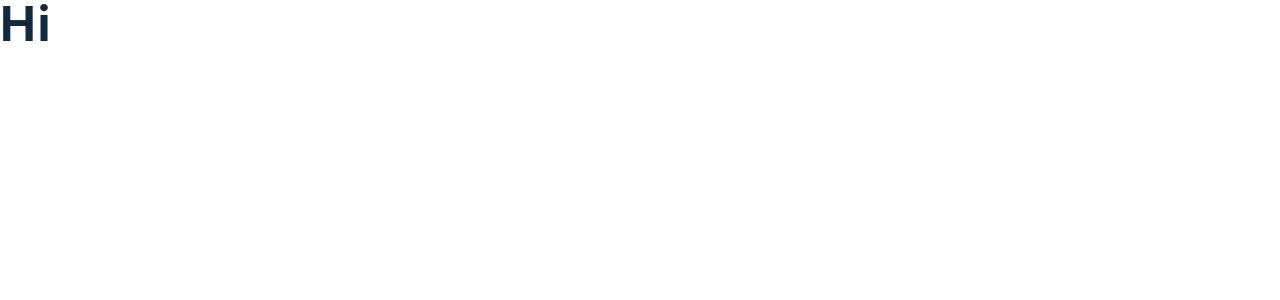
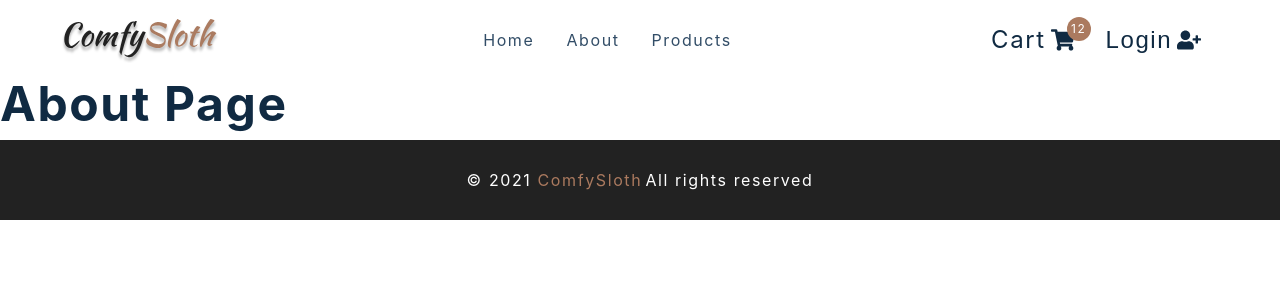
Before and after one commit to wahed2102/commerce, a React (Create React App) app: page /about in a window 1280 px wide. Shown: the top 300 px of the page. Built offline with nearby package versions, Linux system fonts and the light colour scheme; the HTML template or start-up script is replaced by a standard one.

Commit message:
Setup React Router, Navbar, Footer and Sidebar

```diff
--- a/src/App.js
+++ b/src/App.js
@@ -1,10 +1,23 @@
-import "./App.css";
+import React from "react";
+import { BrowserRouter as Router, Route, Switch } from "react-router-dom";
+import { Navbar, Sidebar, Footer } from "./components";
+import { Home, About } from "./pages";
 
 function App() {
   return (
-    <div className="App">
-      <h1>Hi</h1>
-    </div>
+    <Router>
+      <Navbar />
+      <Sidebar />
+      <Switch>
+        <Route exact path="/">
+          <Home />
+        </Route>
+        <Route path="/about">
+          <About />
+        </Route>
+      </Switch>
+      <Footer />
+    </Router>
   );
 }
 
--- /dev/null
+++ b/src/components/CartButtons.js
@@ -0,0 +1,77 @@
+import React from "react";
+import { FaShoppingCart, FaUserMinus, FaUserPlus } from "react-icons/fa";
+import { Link } from "react-router-dom";
+import styled from "styled-components";
+
+const CartButtons = () => {
+  return (
+    <Wrapper className="cart-btn-wrapper">
+      <Link to="/cart" className="cart-btn">
+        Cart{" "}
+        <span className="cart-container">
+          <FaShoppingCart />
+          <span className="cart-value">12</span>
+        </span>
+      </Link>
+      <button type="button" className="auth-btn">
+        Login <FaUserPlus />
+      </button>
+    </Wrapper>
+  );
+};
+
+const Wrapper = styled.div`
+  display: grid;
+  grid-template-columns: 1fr 1fr;
+  align-items: center;
+  width: 225px;
+
+  .cart-btn {
+    color: var(--clr-grey-1);
+    font-size: 1.5rem;
+    letter-spacing: var(--spacing);
+    color: var(--clr-grey-1);
+    display: flex;
+
+    align-items: center;
+  }
+  .cart-container {
+    display: flex;
+    align-items: center;
+    position: relative;
+    svg {
+      height: 1.6rem;
+      margin-left: 5px;
+    }
+  }
+  .cart-value {
+    position: absolute;
+    top: -10px;
+    right: -16px;
+    background: var(--clr-primary-5);
+    width: 16px;
+    height: 16px;
+    display: flex;
+    align-items: center;
+    justify-content: center;
+    border-radius: 50%;
+    font-size: 0.75rem;
+    color: var(--clr-white);
+    padding: 12px;
+  }
+  .auth-btn {
+    display: flex;
+    align-items: center;
+    background: transparent;
+    border-color: transparent;
+    font-size: 1.5rem;
+    cursor: pointer;
+    color: var(--clr-grey-1);
+    letter-spacing: var(--spacing);
+    svg {
+      margin-left: 5px;
+    }
+  }
+`;
+
+export default CartButtons;
--- /dev/null
+++ b/src/components/Footer.js
@@ -0,0 +1,39 @@
+import React from "react";
+import styled from "styled-components";
+
+const Footer = () => {
+  return (
+    <Wrapper>
+      <h5>
+        &copy; {new Date().getFullYear()} <span> ComfySloth</span>
+      </h5>
+      <h5>All rights reserved</h5>
+    </Wrapper>
+  );
+};
+
+const Wrapper = styled.footer`
+  height: 5rem;
+  display: flex;
+  flex-direction: column;
+  justify-content: center;
+  align-items: center;
+  background: var(--clr-black);
+  text-align: center;
+  span {
+    color: var(--clr-primary-5);
+  }
+  h5 {
+    color: var(--clr-white);
+    margin: 0.1rem;
+
+    font-weight: 400;
+    text-transform: none;
+    line-height: 1.25;
+  }
+  @media (min-width: 776px) {
+    flex-direction: row;
+  }
+`;
+
+export default Footer;
--- /dev/null
+++ b/src/components/Navbar.js
@@ -0,0 +1,107 @@
+import React from "react";
+import { Link } from "react-router-dom";
+import styled from "styled-components";
+import logo from "../assets/logo.svg";
+import { FaBars } from "react-icons/fa";
+import { links } from "../utils/constants";
+import CartButtons from "./CartButtons";
+
+const Nav = () => {
+  return (
+    <NavContainer>
+      <div className="nav-center">
+        <div className="nav-header">
+          <Link to="/">
+            <img src={logo} alt="comfy sloth" />
+          </Link>
+          <button type="button" className="nav-toggle">
+            <FaBars />
+          </button>
+        </div>
+        <ul className="nav-links">
+          {links.map((link) => {
+            return (
+              <li key={link.id}>
+                <Link to={link.url}>{link.text}</Link>
+              </li>
+            );
+          })}
+        </ul>
+        <CartButtons />
+      </div>
+    </NavContainer>
+  );
+};
+
+const NavContainer = styled.nav`
+  height: 5rem;
+  display: flex;
+  align-items: center;
+  justify-content: center;
+
+  .nav-center {
+    width: 90vw;
+    margin: 0 auto;
+    max-width: var(--max-width);
+  }
+  .nav-header {
+    display: flex;
+    align-items: center;
+    justify-content: space-between;
+    img {
+      width: 175px;
+      margin-left: -15px;
+    }
+  }
+  .nav-toggle {
+    background: transparent;
+    border: transparent;
+    color: var(--clr-primary-5);
+    cursor: pointer;
+    svg {
+      font-size: 2rem;
+    }
+  }
+  .nav-links {
+    display: none;
+  }
+  .cart-btn-wrapper {
+    display: none;
+  }
+  @media (min-width: 992px) {
+    .nav-toggle {
+      display: none;
+    }
+    .nav-center {
+      display: grid;
+      grid-template-columns: auto 1fr auto;
+      align-items: center;
+    }
+    .nav-links {
+      display: flex;
+      justify-content: center;
+      li {
+        margin: 0 0.5rem;
+      }
+      a {
+        color: var(--clr-grey-3);
+        font-size: 1rem;
+        text-transform: capitalize;
+        letter-spacing: var(--spacing);
+        padding: 0.5rem;
+        &:hover {
+          border-bottom: 2px solid var(--clr-primary-7);
+        }
+      }
+    }
+    .cart-btn-wrapper {
+      display: grid;
+    }
+  }
+`;
+
+const Navbar = () => {
+  return <Nav />;
+};
+
+export default Navbar;
--- /dev/null
+++ b/src/components/Sidebar.js
@@ -0,0 +1,109 @@
+import React from "react";
+import logo from "../assets/logo.svg";
+import { FaTimes } from "react-icons/fa";
+import styled from "styled-components";
+import CartButtons from "./CartButtons";
+import { links } from "../utils/constants";
+import { Link } from "react-router-dom";
+
+const Sidebar = () => {
+  const isOpen = false;
+  return (
+    <SidebarContainer>
+      <aside className={`${isOpen ? "sidebar show-sidebar" : "sidebar"}`}>
+        <div className="sidebar-header">
+          <img src={logo} alt="comfy sloth" className="logo" />
+          <button className="close-btn" type="button">
+            <FaTimes />
+          </button>
+        </div>
+        <ul className="links">
+          {links.map(({ id, text, url }) => {
+            return (
+              <li key={id}>
+                <Link to={url}>{text}</Link>
+              </li>
+            );
+          })}
+          <li>
+            <Link to="/checkout">checkout</Link>
+          </li>
+        </ul>
+        <CartButtons />
+      </aside>
+    </SidebarContainer>
+  );
+};
+
+const SidebarContainer = styled.div`
+  text-align: center;
+  .sidebar-header {
+    display: flex;
+    justify-content: space-between;
+    align-items: center;
+    padding: 1rem 1.5rem;
+  }
+  .close-btn {
+    font-size: 2rem;
+    background: transparent;
+    border-color: transparent;
+    color: var(--clr-primary-5);
+    transition: var(--transition);
+    cursor: pointer;
+    color: var(--clr-red-dark);
+    margin-top: 0.2rem;
+  }
+  .close-btn:hover {
+    color: var(--clr-red-light);
+  }
+  .logo {
+    justify-self: center;
+    height: 45px;
+  }
+  .links {
+    margin-bottom: 2rem;
+  }
+  .links a {
+    display: block;
+    text-align: left;
+    font-size: 1rem;
+    text-transform: capitalize;
+    padding: 1rem 1.5rem;
+    color: var(--clr-grey-3);
+    transition: var(--transition);
+    letter-spacing: var(--spacing);
+  }
+
+  .links a:hover {
+    padding: 1rem 1.5rem;
+    padding-left: 2rem;
+    background: var(--clr-grey-10);
+    color: var(--clr-grey-2);
+  }
+
+  .sidebar {
+    position: fixed;
+    top: 0;
+    left: 0;
+    width: 100%;
+    height: 100%;
+    background: var(--clr-white);
+    transition: var(--transition);
+    transform: translate(-100%);
+    z-index: -1;
+  }
+  .show-sidebar {
+    transform: translate(0);
+    z-index: 999;
+  }
+  .cart-btn-wrapper {
+    margin: 2rem auto;
+  }
+  @media screen and (min-width: 992px) {
+    .sidebar {
+      display: none;
+    }
+  }
+`;
+
+export default Sidebar;
--- /dev/null
+++ b/src/components/index.js
@@ -0,0 +1,4 @@
+import Navbar from "./Navbar";
+import Footer from "./Footer";
+import Sidebar from "./Sidebar";
+export { Navbar, Footer, Sidebar };
--- /dev/null
+++ b/src/pages/About.js
@@ -0,0 +1,11 @@
+import React from "react";
+
+const About = () => {
+  return (
+    <div>
+      <h1>About Page</h1>
+    </div>
+  );
+};
+
+export default About;
--- /dev/null
+++ b/src/pages/HomePage.js
@@ -0,0 +1,11 @@
+import React from "react";
+
+const HomePage = () => {
+  return (
+    <div>
+      <h1>Home Page</h1>
+    </div>
+  );
+};
+
+export default HomePage;
--- /dev/null
+++ b/src/pages/index.js
@@ -0,0 +1,4 @@
+import Home from "./HomePage";
+import About from "./About";
+
+export { Home, About };
--- /dev/null
+++ b/src/utils/constants.js
@@ -0,0 +1,19 @@
+import React from "react";
+
+export const links = [
+  {
+    id: 1,
+    text: "home",
+    url: "/",
+  },
+  {
+    id: 2,
+    text: "about",
+    url: "/about",
+  },
+  {
+    id: 3,
+    text: "products",
+    url: "/products",
+  },
+];
```
Also changed, not shown: src/assets/logo.svg (added).
